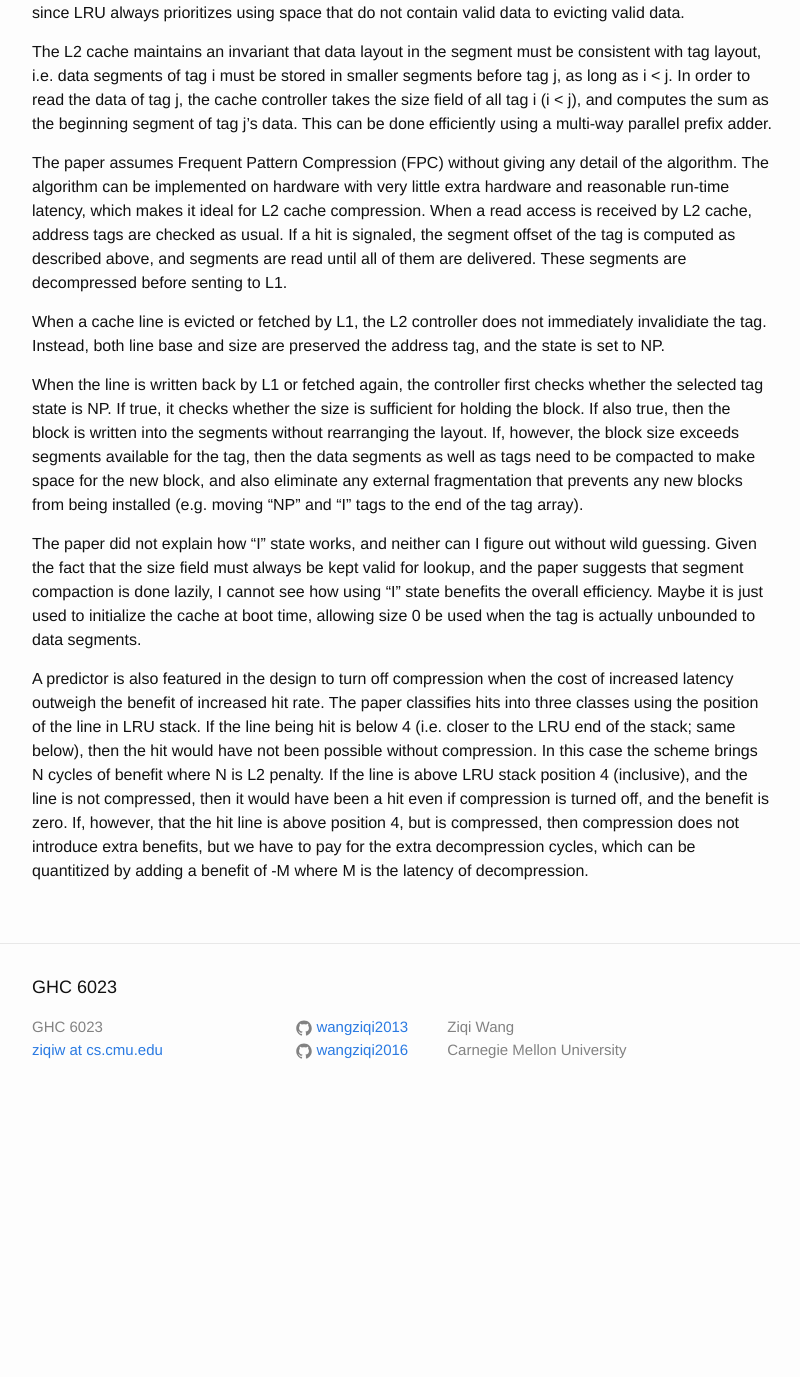
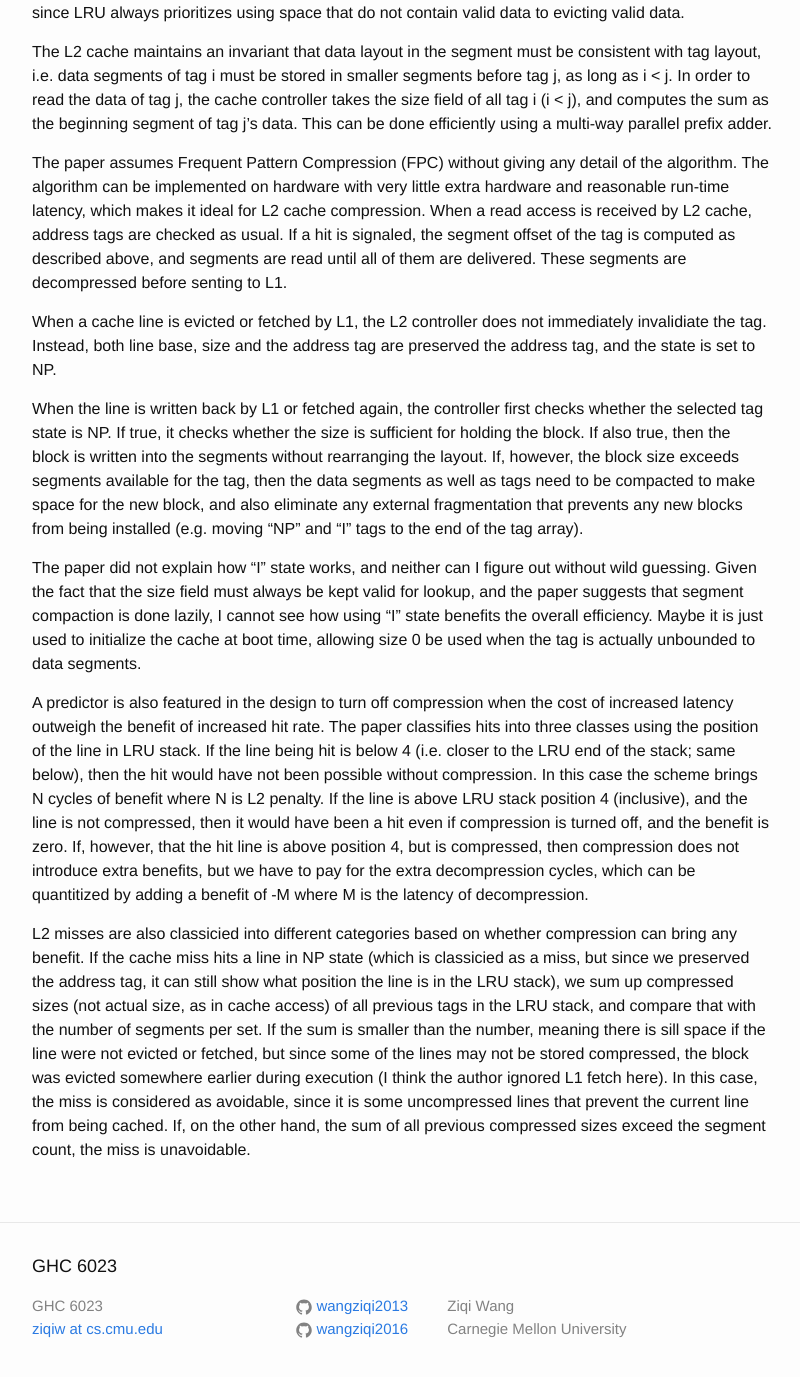
Before and after one commit to wangziqi2013/wangziqi2013.github.io, a Jekyll site: the page built from _posts/2020-05-21-Adaptive-Cache-Compression-for-High-Performance-Processors.markdown, in a window 1280 px wide and 1400 px high, scrolled down 1376 px. Shown: the top 1377 px of the window, without its empty margins (238-1038 px from the left). Built offline with Jekyll 4.4.1, drawn with Linux system fonts in a browser that asks for light colours; before the commit the page ends 2497 px from its top, so only the background shows below that.

Commit message:
Adding avoidable hit

```diff
--- a/_posts/2020-05-21-Adaptive-Cache-Compression-for-High-Performance-Processors.markdown
+++ b/_posts/2020-05-21-Adaptive-Cache-Compression-for-High-Performance-Processors.markdown
@@ -61,7 +61,7 @@ is signaled, the segment offset of the tag is computed as described above, and s
 delivered. These segments are decompressed before senting to L1.
 
 When a cache line is evicted or fetched by L1, the L2 controller does not immediately invalidiate the tag. Instead, both
-line base and size are preserved the address tag, and the state is set to NP.
+line base, size and the address tag are preserved the address tag, and the state is set to NP.
 
 When the line is written back by L1 or fetched again, the controller first checks whether the selected tag state is NP.
 If true, it checks whether the size is sufficient for holding the block. If also true, then the block is written into the
@@ -83,3 +83,13 @@ stack position 4 (inclusive), and the line is not compressed, then it would have
 turned off, and the benefit is zero. If, however, that the hit line is above position 4, but is compressed, then
 compression does not introduce extra benefits, but we have to pay for the extra decompression cycles, which can be
 quantitized by adding a benefit of -M where M is the latency of decompression.
+
+L2 misses are also classicied into different categories based on whether compression can bring any benefit. If the cache
+miss hits a line in NP state (which is classicied as a miss, but since we preserved the address tag, it can still show
+what position the line is in the LRU stack), we sum up compressed sizes (not actual size, as in cache access) of all
+previous tags in the LRU stack, and compare that with the number of segments per set. If the sum is smaller than the
+number, meaning there is sill space if the line were not evicted or fetched, but since some of the lines may not
+be stored compressed, the block was evicted somewhere earlier during execution (I think the author ignored L1 fetch here).
+In this case, the miss is considered as avoidable, since it is some uncompressed lines that prevent the current line
+from being cached. If, on the other hand, the sum of all previous compressed sizes exceed the segment count, the
+miss is unavoidable.
```
